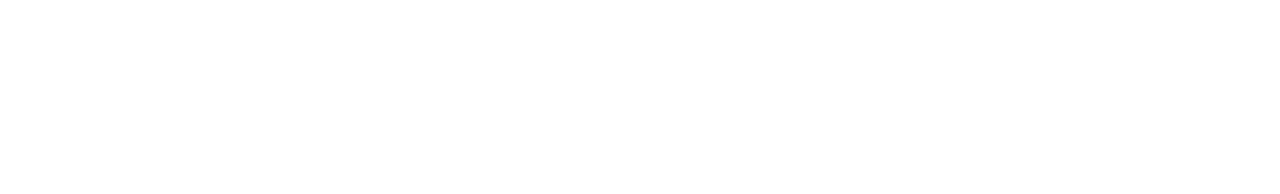
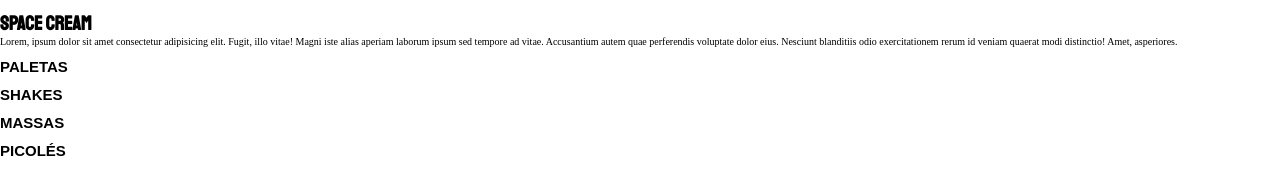
Before and after one commit to caiquemurilo/rocketseat-explorer-estage03-challenge02, a plain HTML site: page index.html in a window 1280 px wide. Drawn offline with Linux system fonts and the light colour scheme; a web font is replaced by a local one.

Commit message:
initial html structure

```diff
--- a/index.html
+++ b/index.html
@@ -7,5 +7,36 @@
 
     <link rel="stylesheet" href="./assets/styles/style.css" />
   </head>
-  <body></body>
+  <body>
+    <header>
+      <img src="" alt="" class="logo" />
+      <h1>SPACE CREAM</h1>
+    </header>
+    <div class="wrapper">
+      <p>
+        Lorem, ipsum dolor sit amet consectetur adipisicing elit. Fugit, illo
+        vitae! Magni iste alias aperiam laborum ipsum sed tempore ad vitae.
+        Accusantium autem quae perferendis voluptate dolor eius. Nesciunt
+        blanditiis odio exercitationem rerum id veniam quaerat modi distinctio!
+        Amet, asperiores.
+      </p>
+
+      <div class="produto">
+        <img src="" alt="" />
+        <h2>PALETAS</h2>
+      </div>
+      <div class="produto">
+        <img src="" alt="" />
+        <h2>SHAKES</h2>
+      </div>
+      <div class="produto">
+        <img src="" alt="" />
+        <h2>MASSAS</h2>
+      </div>
+      <div class="produto">
+        <img src="" alt="" />
+        <h2>PICOLÉS</h2>
+      </div>
+    </div>
+  </body>
 </html>
```
